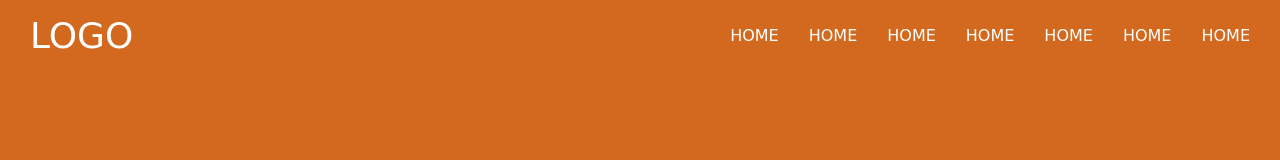
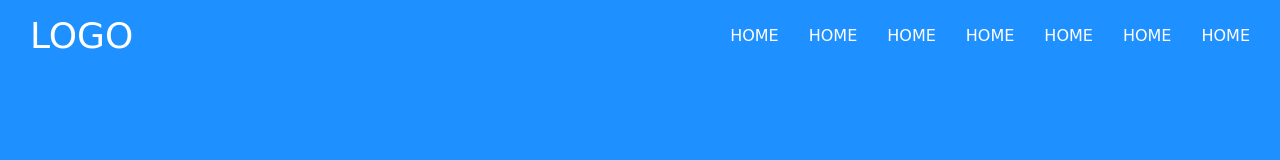
Before and after one commit to bekzodulashov/Test, a plain HTML site: page index.html in a window 1280 px wide. Drawn offline with Linux system fonts and the light colour scheme.

Commit message:
header bg

```diff
--- a/css/style.css
+++ b/css/style.css
@@ -20,7 +20,7 @@ a{
 }
 /* header start */
 .header{
-    background: chocolate;
+    background: dodgerblue;
     min-height: 100vh;
     display: flex;
     flex-direction: column;
```
